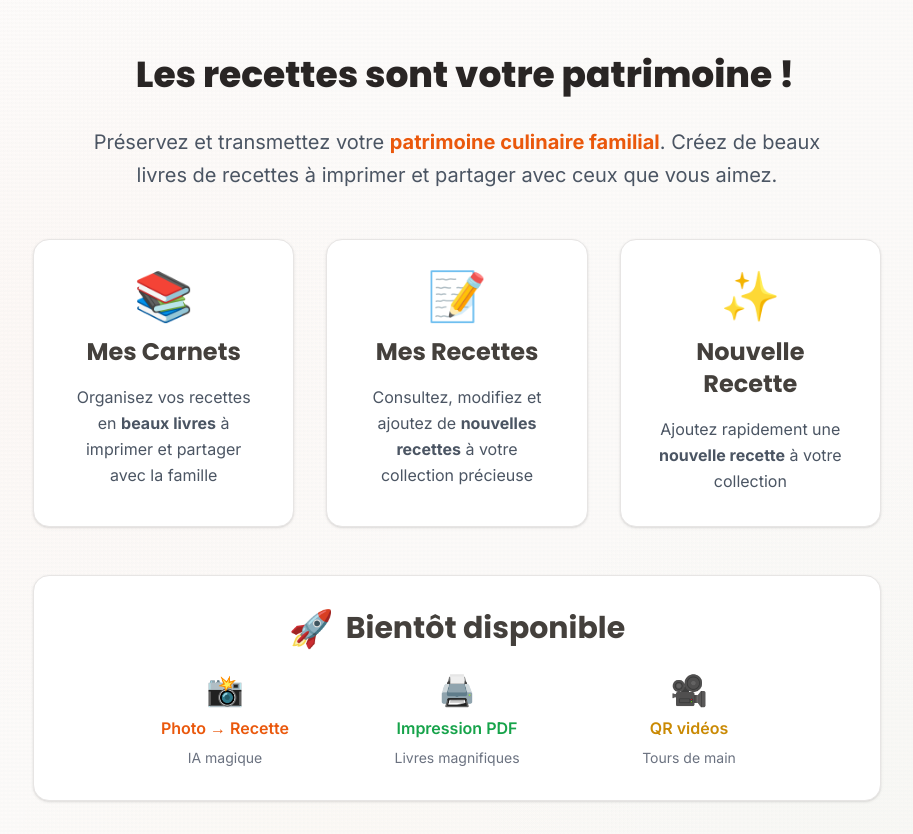
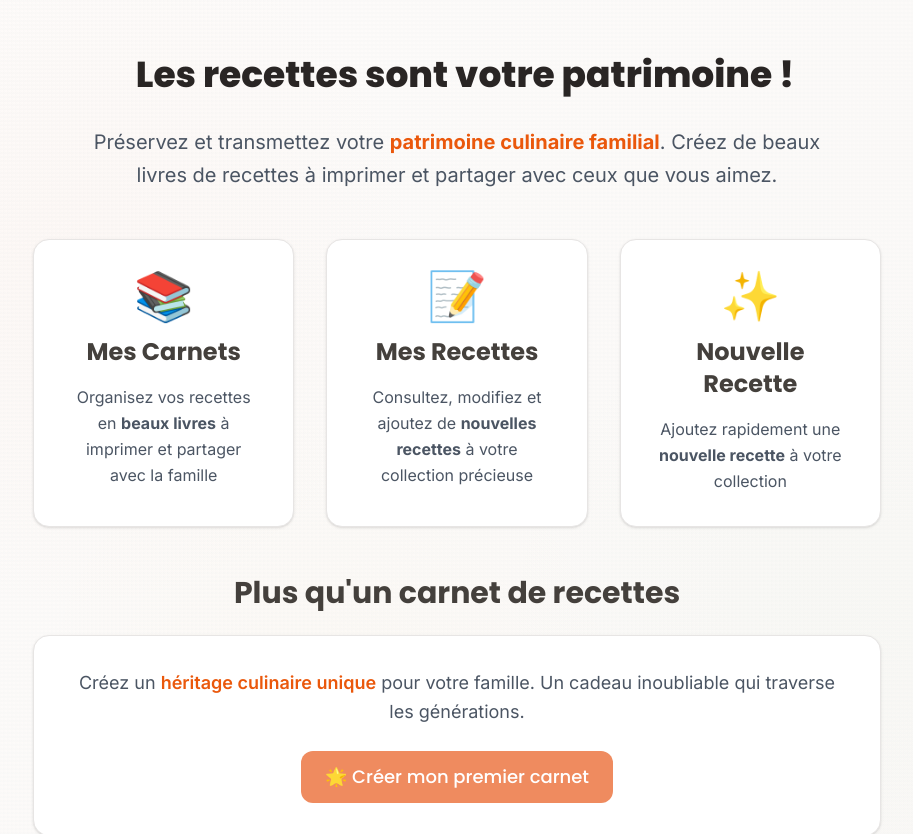
Before and after one commit to oliviertgpls-tech/Fdt-2, a Next.js app: page / in a window 1280 px wide. Shown: the top 834 px of the page, without its empty margins (183-1096 px from the left). Built offline with nearby package versions, Linux system fonts and the light colour scheme.

Commit message:
Update page.tsx

```diff
--- a/app/page.tsx
+++ b/app/page.tsx
@@ -66,36 +66,6 @@ export default function HomePage() {
         </Link>
       </div>
 
-      {/* Prochainement */}
-      <div className="card p-8 text-center bg-orange-50">
-        <div className="space-y-6 max-w-2xl mx-auto">
-          <div className="flex items-center justify-center gap-3">
-            <div className="text-4xl">🚀</div>
-            <h2 className="text-3xl font-bold" style={{ color: '#44403c' }}>
-              Bientôt disponible
-            </h2>
-          </div>
-
-          <div className="grid gap-6 sm:grid-cols-3 text-center">
-            <div className="space-y-2">
-              <div className="text-3xl">📸</div>
-              <p className="font-semibold text-orange-600">Photo → Recette</p>
-              <p className="text-gray-500 text-sm">IA magique</p>
-            </div>
-            <div className="space-y-2">
-              <div className="text-3xl">🖨️</div>
-              <p className="font-semibold text-green-600">Impression PDF</p>
-              <p className="text-gray-500 text-sm">Livres magnifiques</p>
-            </div>
-            <div className="space-y-2">
-              <div className="text-3xl">🎥</div>
-              <p className="font-semibold text-yellow-600">QR vidéos</p>
-              <p className="text-gray-500 text-sm">Tours de main</p>
-            </div>
-          </div>
-        </div>
-      </div>
-
       {/* CTA final */}
       <div className="text-center space-y-6">
         <h2 className="text-3xl font-bold" style={{ color: '#44403c' }}>
@@ -110,7 +80,7 @@ export default function HomePage() {
             href="/add"
             className="btn btn-primary text-lg px-8 py-4"
           >
-            🌟 Commencer mon premier carnet
+            🌟 Créer mon premier carnet
           </Link>
         </div>
       </div>
```
